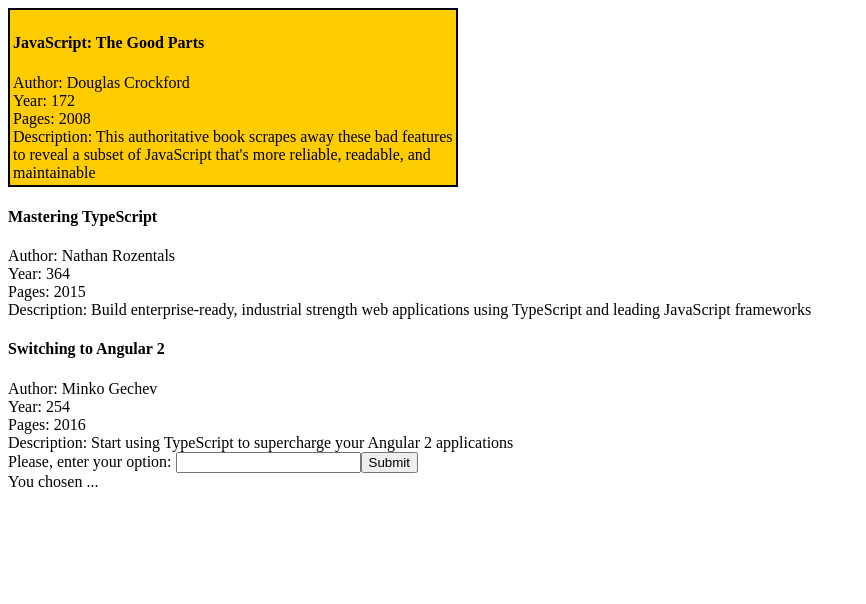
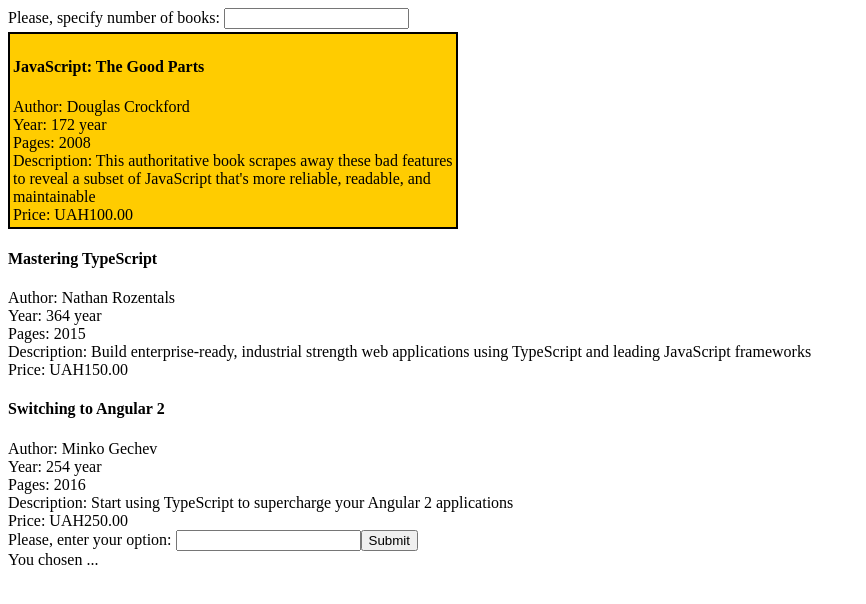
Before and after one commit to YegorMaksymchuk/angular, an Angular app: page / in a window 1280 px wide. Shown: the top 604 px of the page, without its empty margins (0-866 px from the left). Built offline with nearby package versions, Linux system fonts and the light colour scheme.

Commit message:
Task #14. Currency pipe & books filtering

```diff
--- a/src/app/app.component.html
+++ b/src/app/app.component.html
@@ -1,12 +1,14 @@
+<div>Please, specify number of books:
+  <input type="text" [(ngModel)]="booksNumber"/></div>
 <div>
-  <div *ngFor="let book of books"
+  <div *ngFor="let book of books | slice : 0 : booksNumber"
        [ngClass]="{ javascript : isJavaScript(book)}">
     <h4>{{book.title}}</h4>
     <div>Author: {{book.author}}</div>
-    <div>Year: {{book.year}}</div>
+    <div>Year: {{formatYear(book.year)}}</div>
     <div>Pages: {{book.pages}}</div>
-    <div>Description: {{book.description}}
-    </div>
+    <div>Description: {{book.description}}    </div>
+    <div>Price: {{book.price | currency: 'UAH'}}</div>
   </div>
   <div>
     Please, enter your option:
--- a/src/app/app.component.ts
+++ b/src/app/app.component.ts
@@ -9,6 +9,7 @@
 })
 export class AppComponent {
   books: Book[];
+  booksNumber: number;
 
   constructor(private bookService: BookService) {
     this.books = bookService.getBooks();
@@ -17,4 +18,8 @@
   isJavaScript(book: Book): boolean {
     return book.title.indexOf('JavaScript') >= 0;
   }
+
+  formatYear(year: number): string {
+    return year + ' year';
+  }
 }
--- a/src/app/book.service.ts
+++ b/src/app/book.service.ts
@@ -15,7 +15,8 @@
         description: 'This authoritative book scrapes away these bad features to reveal a subset of JavaScript that\'s\n' +
           '      more reliable, readable, and maintainable',
         pages: 2008,
-        year: 172
+        year: 172,
+        price: 100,
       },
       {
         title: 'Mastering TypeScript',
@@ -23,14 +24,16 @@
         description: 'Build enterprise-ready, industrial strength web applications using TypeScript and leading\n' +
           '      JavaScript frameworks',
         pages: 2015,
-        year: 364
+        year: 364,
+        price: 150
       },
       {
         title: 'Switching to Angular 2',
         author: 'Minko Gechev',
         description: 'Start using TypeScript to supercharge your Angular 2 applications',
         pages: 2016,
-        year: 254
+        year: 254,
+        price: 250
       }
     ];
   }
--- a/src/app/book.ts
+++ b/src/app/book.ts
@@ -8,4 +8,6 @@
   author: string;
 
   description: string;
+
+  price: number;
 }
```
Also changed, not shown: src/app/app.module.ts (+6 -4 lines).
